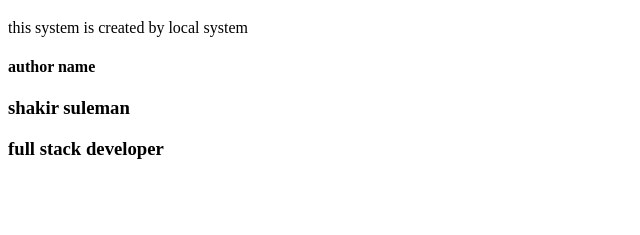
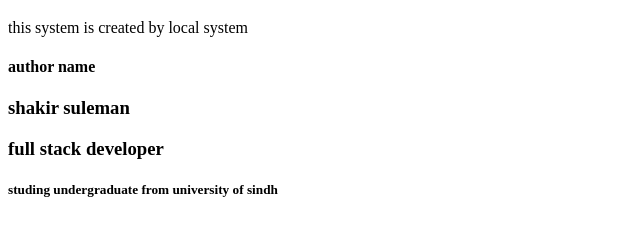
Before and after one commit to shakir-suleman-786/project-2, a plain HTML site: page index.html in a window 1280 px wide. Shown: the part 61-296 px from the top of the page, without its empty margins (0-640 px from the left). Drawn offline with Linux system fonts and the light colour scheme.

Commit message:
add education

```diff
--- a/index.html
+++ b/index.html
@@ -12,5 +12,6 @@
     <h4>author name</h4>
     <h3> shakir suleman </h3>
     <h3>full stack developer</h3>
+    <h5> studing undergraduate from university of sindh</h5>
 </body>
 </html>
```
